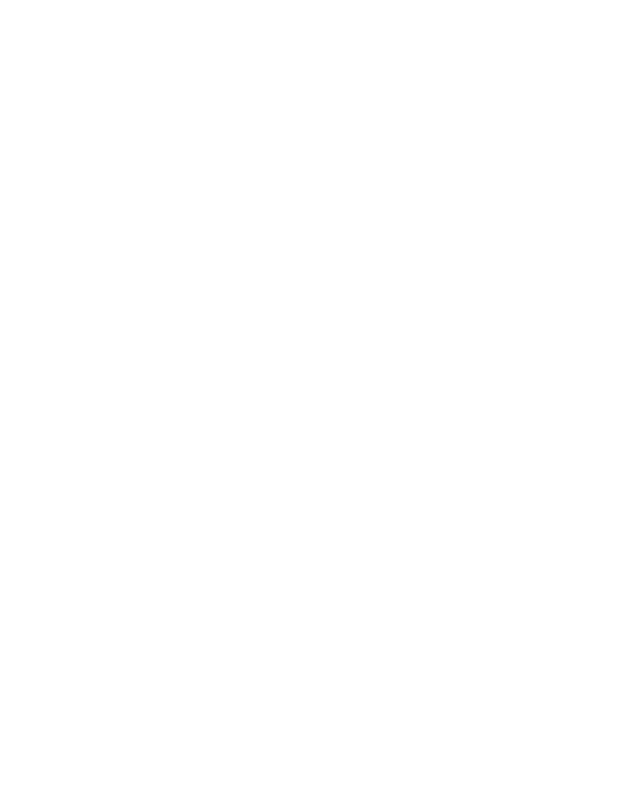
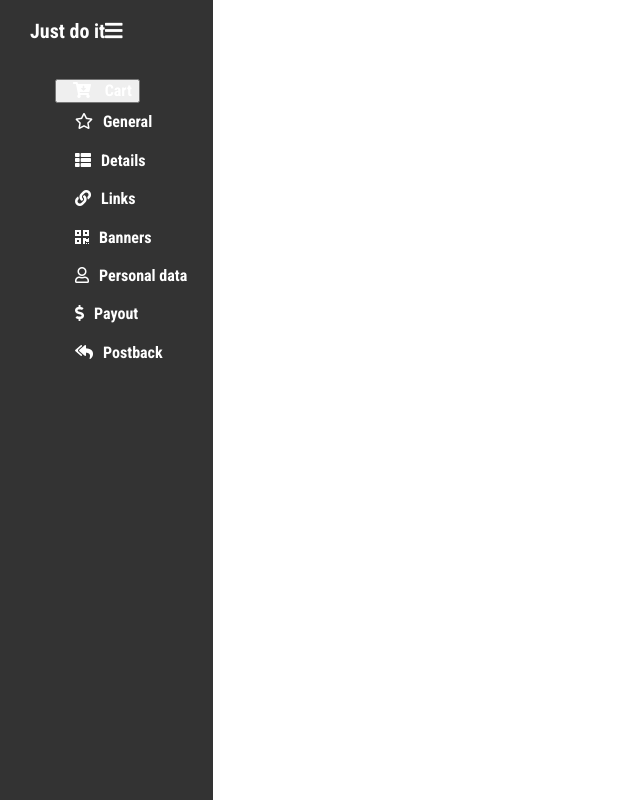
Before and after one commit to dygus4/solo-project, a plain HTML site: page index.html in a window 1280 px wide. Shown: the whole page, without its empty margins (0-640 px from the left). Drawn offline with Linux system fonts and the light colour scheme.

Commit message:
add sidebar

```diff
--- a/index.html
+++ b/index.html
@@ -0,0 +1,67 @@
+
+<!DOCTYPE html>
+<html lang="en">
+<head>
+  <meta charset="UTF-8">
+  <title>My first proejct</title>
+  <link rel="stylesheet" href="https://use.fontawesome.com/releases/v5.5.0/css/all.css">
+  <link rel="preconnect" href="https://fonts.gstatic.com">
+  <link href="https://fonts.googleapis.com/css2?family=Open+Sans:ital,wght@1,600&family=Roboto+Condensed:wght@700&display=swap" rel="stylesheet">
+  <link rel="stylesheet" href="vendor/bootstrap-grid.css">
+
+  <link rel="stylesheet" href="css/style.css">
+</head>
+<body>
+    <div class="row">
+        <div class="sidebar col-2">
+           <div class="name">
+            <ul>
+              <li>Just do it</li>
+              <li><i class="fas fa-bars"></i></li>
+            </ul>
+          </div>
+          <div class="menu">
+            <ul>
+              <button type="button" class="btn btn-success"><a href="#"><i class="fas fa-cart-arrow-down"></i> Cart</a></button>
+              <li><a href="#"><i class="far fa-star"></i>General</a></li>
+              <li><a href="#"><i class="fas fa-th-list"></i>Details</a></li>
+              <li><a href="#"><i class="fas fa-link"></i>Links</a></li>
+              <li><a href="#"><i class="fas fa-qrcode"></i>Banners</a></li>
+              <li><a href="#"><i class="far fa-user"></i>Personal data</a></li>
+              <li><a href="#"><i class="fas fa-dollar-sign"></i>Payout</a></li>
+              <li><a href="#"><i class="fas fa-reply-all"></i>Postback</a></li>
+            </ul>
+          </div>
+        </div>
+        <div class="content col-10">
+          <div class="top-menu">
+
+          </div>
+
+          <div class="layout-pages">
+            <div class="general">
+
+              <div class="general-statistic">
+
+              </div>
+
+            </div>
+            <div class="details">
+
+            </div>
+            <div class="banners">
+
+            </div>
+            <div class="Personal data">
+
+            </div>
+            <div class="payout">
+
+            </div>
+            <div class="postback">
+
+            </div>
+        </div>
+    </div>
+</body>
+</html>
--- a/sass/_layout.scss
+++ b/sass/_layout.scss
@@ -0,0 +1,45 @@
+.row {
+    height: 100vh;
+    margin: 0px;
+    padding: 0px;
+    font-family: $font-header;
+  }
+
+
+.sidebar {
+  background-color: $black-color;
+
+  color: $red-color;
+}
+.name ul {
+    font-size: 20px;
+    padding-left: 15px;
+    list-style-type: none;
+    color: $white-color;
+    display: inline-flex;
+}
+.name li {
+    display: inline;
+    padding-right: 0px;
+    margin-right: 0px;
+}
+.name i {
+
+    margin-right: 12px;
+}
+
+.menu ul {
+    list-style-type: none;
+}
+.menu li{
+    padding: 10px;
+}
+.menu a {
+    color: $white-color;
+    text-decoration: none;
+    padding-left: 10px;
+}
+.menu i {
+    padding-right: 10px;
+
+}
--- a/sass/_variables.scss
+++ b/sass/_variables.scss
@@ -1,10 +1,18 @@
 /* Colors */
 $paragraph-color: #000000;
 $brand-main-color: #ff0000;
+$black-color: #333333;
+$orange-color: #F58220;
+$orange-light-color: #FFA200;
+$green-color: #04AE00;
+$green-light-color: #74B67A;
+$blue-color: #56919F;
+$red-color: #FF0000;
+$white-color: white;
 
 /* Font sizes */
 $paragraph-font-size: 16px;
 
 /* Fonts */
-$brand-font: "Open Sans", Helvetica, Arial;
-$paragraph-font: "Open Sans", Helvetica, Arial;
+$font-text: 'Open Sans', sans-serif;
+$font-header: 'Roboto Condensed', sans-serif;
--- a/sass/style.scss
+++ b/sass/style.scss
@@ -8,7 +8,7 @@
 @import "components/form_field";
 
 /* Sections */
-@import "section/registration_form";
+@import "sections/registration_form";
 
 /* Pages / Views */
 @import "pages/registration";
```
Also changed, not shown: css/style.css (added), sass/components/_form_field.scss (added), sass/pages/_registration.scss (added), sass/sections/_registration_form.scss (added), vendor/bootstrap-grid.css (added), 1 other file.
